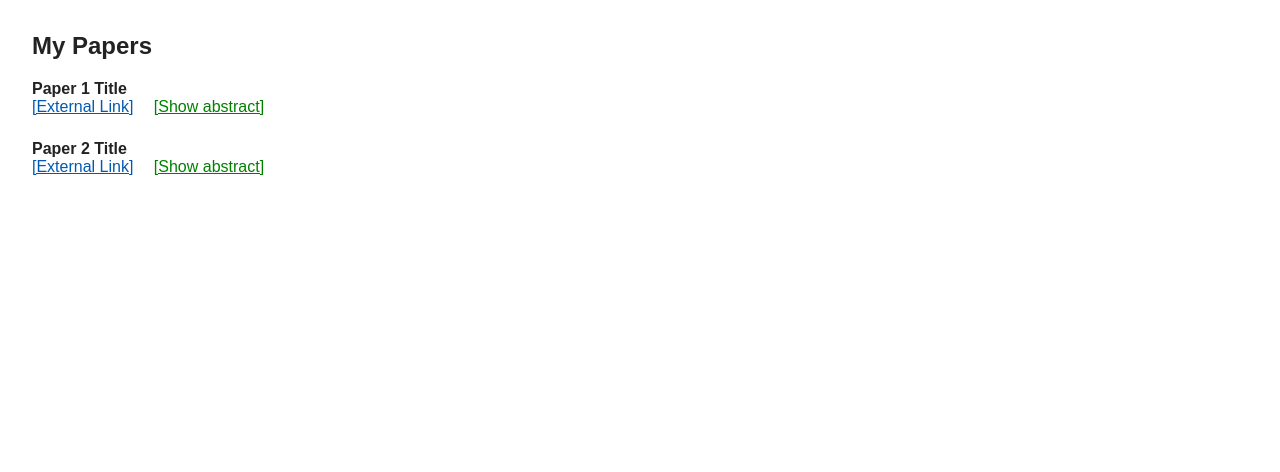
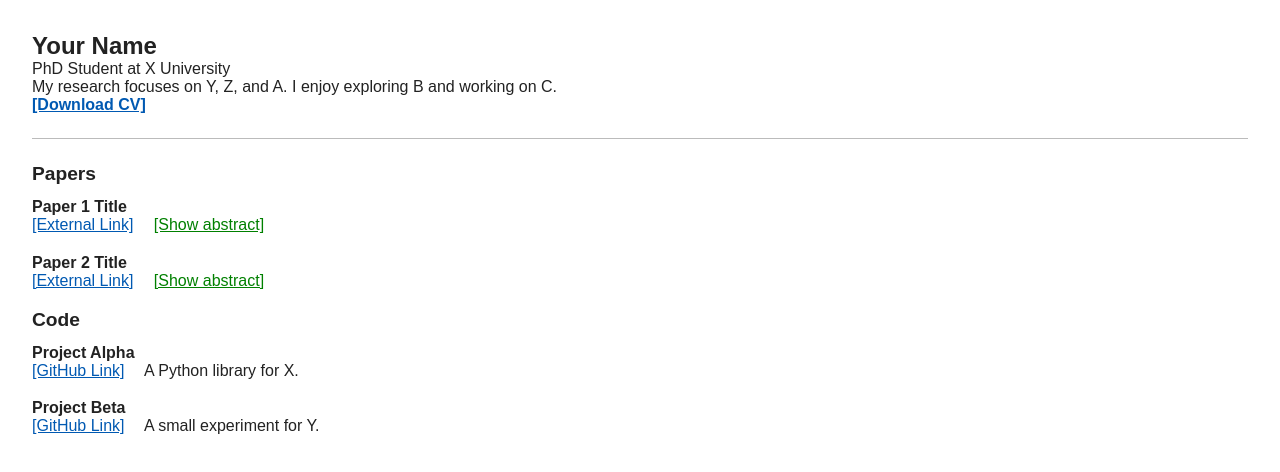
Before and after one commit to andyjohntmpemai/andyjohntmpemail.github.io, a plain HTML site: page index.html in a window 1280 px wide. Drawn offline with Linux system fonts and the light colour scheme.

Commit message:
Update index.html

```diff
--- a/index.html
+++ b/index.html
@@ -2,7 +2,7 @@
 <html>
 <head>
   <meta charset="UTF-8">
-  <title>My Papers</title>
+  <title>Your Name - CV & Papers</title>
   <style>
     body {
       font-family: sans-serif;
@@ -10,13 +10,31 @@
       color: #222;
       margin: 2em;
     }
-    .paper {
-      margin-bottom: 1.5em;
+    .self-intro {
+      margin-bottom: 0.5em;
     }
-    .paper-title {
+    .cv-link {
+      color: #0059b2;
+      text-decoration: underline;
       font-weight: bold;
     }
-    .link {
+    hr {
+      border: 0;
+      border-top: 1px solid #bbb;
+      margin: 1.5em 0;
+    }
+    .section-title {
+      font-size: 1.2em;
+      font-weight: bold;
+      margin-bottom: 0.7em;
+    }
+    .paper, .code {
+      margin-bottom: 1.2em;
+    }
+    .paper-title, .code-title {
+      font-weight: bold;
+    }
+    .link, .code-link {
       color: #0059b2;
       text-decoration: underline;
       margin-right: 1em;
@@ -35,7 +53,20 @@
   </style>
 </head>
 <body>
-  <h2>My Papers</h2>
+  <!-- Self Intro and CV -->
+  <div class="self-intro">
+    <span style="font-size:1.5em; font-weight:bold;">Your Name</span><br>
+    <span>PhD Student at X University</span><br>
+    <span>My research focuses on Y, Z, and A. I enjoy exploring B and working on C.</span><br>
+    <a class="cv-link" href="cv.pdf" target="_blank">[Download CV]</a>
+  </div>
+
+  <!-- Divider -->
+  <hr>
+
+  <!-- Papers Section -->
+  <div>
+    <div class="section-title">Papers</div>
 
     <!-- Paper 1 -->
     <div class="paper">
@@ -56,7 +87,26 @@
         Abstract for Paper 2 goes here. Describes method, results, and discussion.
       </div>
     </div>
+  </div>
 
+  <!-- Code Section -->
+  <div>
+    <div class="section-title">Code</div>
+    <!-- Code 1 -->
+    <div class="code">
+      <span class="code-title">Project Alpha</span><br>
+      <a class="code-link" href="https://github.com/yourusername/project-alpha" target="_blank">[GitHub Link]</a>
+      <span>A Python library for X.</span>
+    </div>
+    <!-- Code 2 -->
+    <div class="code">
+      <span class="code-title">Project Beta</span><br>
+      <a class="code-link" href="https://github.com/yourusername/project-beta" target="_blank">[GitHub Link]</a>
+      <span>A small experiment for Y.</span>
+    </div>
+  </div>
+
+  <!-- Abstract toggle JS -->
   <script>
     function toggleAbstract(id) {
       var el = document.getElementById(id);
```
Lines whose indentation alone changed are shown as unchanged.
